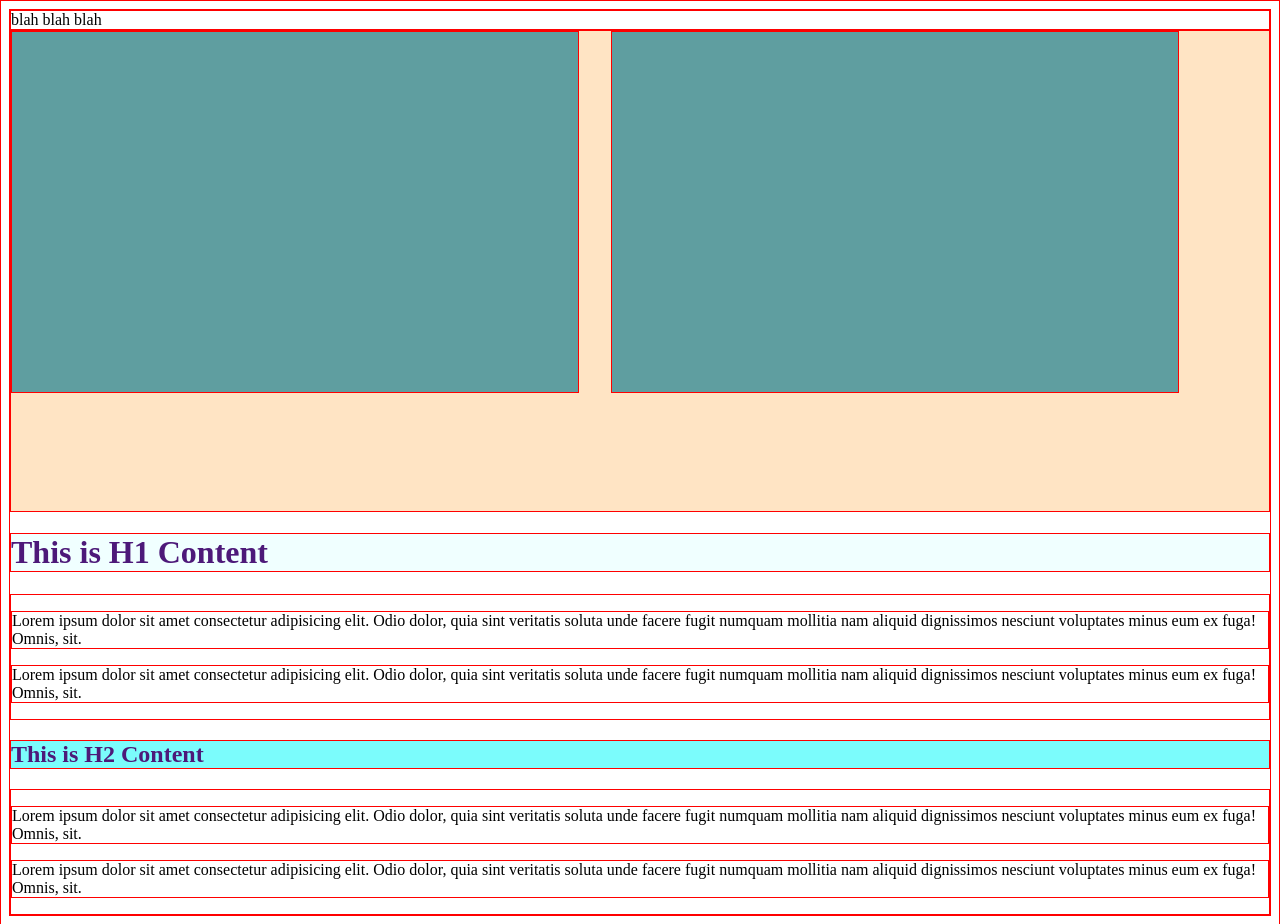
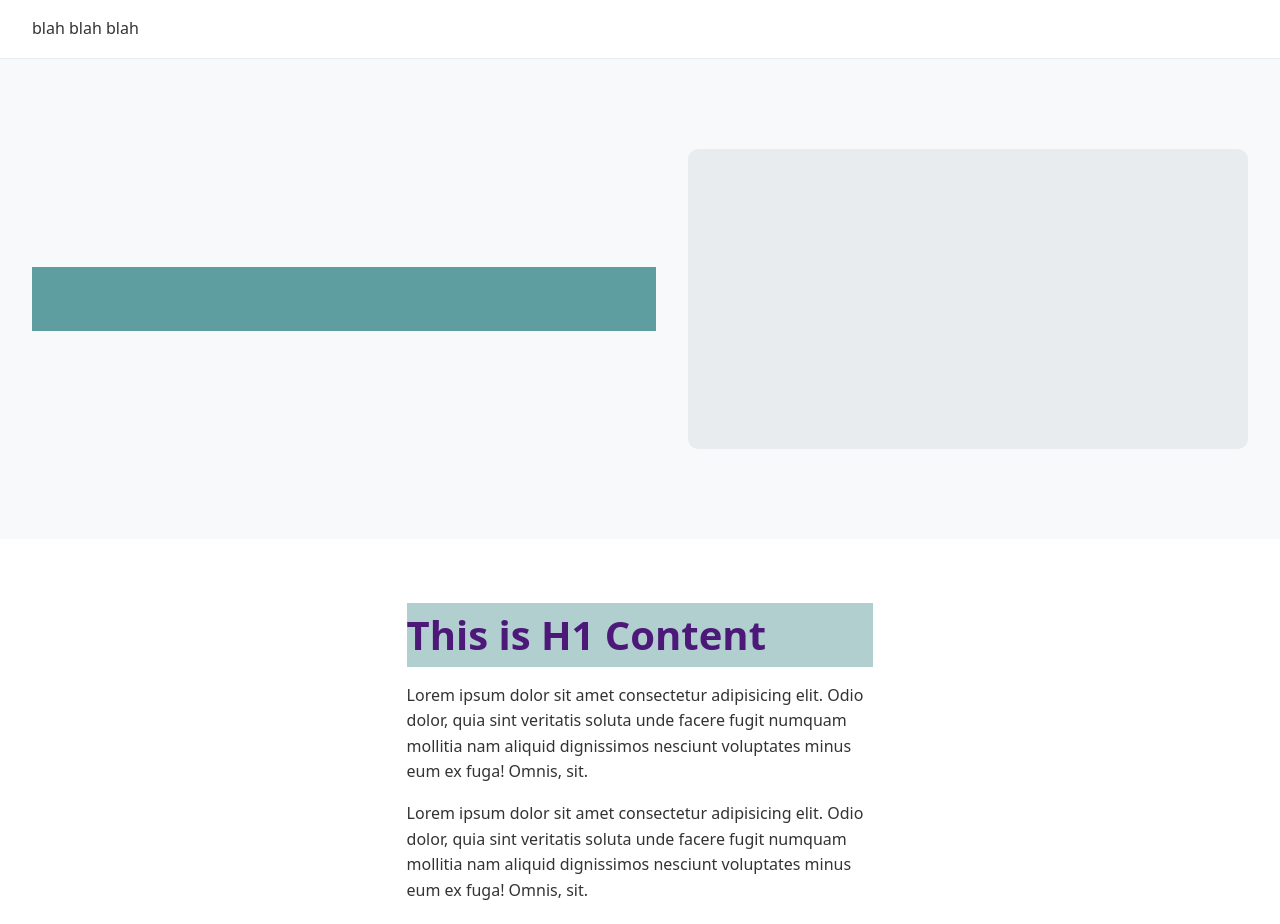
Before and after one commit to snelson22/writ40363-portfolio-nelson, a plain HTML site: page sandbox/practice.html in a window 1280 px wide. Shown: the top 924 px of the page. Drawn offline with Linux system fonts and the light colour scheme.

Commit message:
september09
adding blank space

```diff
--- a/sandbox/practice.html
+++ b/sandbox/practice.html
@@ -18,12 +18,9 @@
 
         <div class="header_pic"></div>
 
+   </header>
 
-
-
-
-
-   </header>
+   <main>
 
    <h1>This is H1 Content</h1>
 
@@ -50,6 +47,6 @@
    </section>
 
 
-
+</main>
 </body>
 </html>
--- a/sandbox/sandbox_css/practice.css
+++ b/sandbox/sandbox_css/practice.css
@@ -1,34 +1,91 @@
+
+/* command 4 slash for comment. the next lines override the browsers margin and padding defaults */
 
 * {
-    border: 1px solid red;
+    box-sizing: border-box;
+    margin: 0;
+    padding: 0;
+    }
+
+body {
+    /* Font stack expanation:
+    - system-ui: Uses the OS default UI font (Segoe UI on Windows, San Fransico on mac)
+    - -apple-system: Fallback for older Safari browsers
+    - sans-serif: Universal fallback if system fonts fail. */
+
+    font-family: system-ui, -apple-system, sans-serif;
+
+    /* Line Height 1.6 = 160% of font size which improves readability */
+    line-height: 1.6;
+
+    /* #333 is dark gray, softer than pure black for better reading experience */
+    color: #333;
+    }
+
+nav {
+    background-color: #fff;
+    padding: 1rem 2rem;
+    border-bottom: 1px solid #e9ecef;
     }
 
 header {
-    display: flex;
+    /* display: flex;
     flex-direction: row;
     gap: 2rem;
     height: 60vh;
-    background-color:bisque;
+    background-color:bisque;*/
+
+    display: flex;
+    align-items: center;
+    padding: 2rem;
+    gap: 2rem;
+    height: 60vh;
+    background-color: #f8f9fa;
+
     }
 
 .header_text {
     background-color: cadetblue;
-    height: 45vh;
-    width: 45%;
+    flex: 1;
+    padding: 2rem;
     }
 
 .header_pic {
-    background-color: cadetblue;
-    height: 45vh;
-    width: 45%;
+    flex: 1;
+    /* takes up equal space */
+    background-color: #e9ecef;
+    min-height: 300px;
+    border-radius: 10px;
+    /* subtle round corners */
+    display: flex;
+    align-items: center;
+    justify-content: center;
+    color: #6c757d;
+    }
+
+main {
+    max-width: 65ch;
+    margin: 0 auto;
+    padding: 5%;
+    }
+
+    section {
+        margin-bottom: 2rem;
+    }
+/* consistent spacing between paragraphs */
+    p + p {
+        margin-top: 1rem;
     }
 
 h1 {
     color: #4d1979;
-    background-color: azure;
+    font-size: 2.5rem;
+    font-weight: 700;
+    margin-bottom: 1rem;
+    background-color: rgb(178, 207, 207);
     }
 
 h2 {
     color: #4d1979;
-    background-color: rgb(123, 252, 252);
+    background-color: rgb(170, 204, 221);
     }
```
